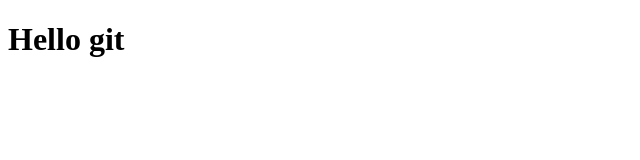
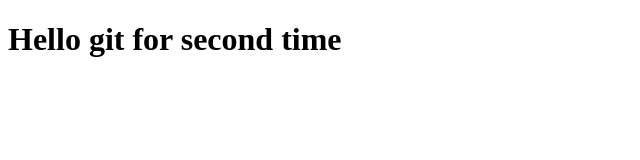
Before and after one commit to karamMahmoud/karamMahmoud.github.io, a plain HTML site: page index.html in a window 1280 px wide. Shown: the whole page, without its empty margins (0-640 px from the left). Drawn offline with Linux system fonts and the light colour scheme.

```diff
--- a/index.html
+++ b/index.html
@@ -7,7 +7,7 @@
 </head>
 <body>
 
-    <h1>Hello git</h1>
+    <h1>Hello git for second time</h1>
 
 </body>
 </html>
```
